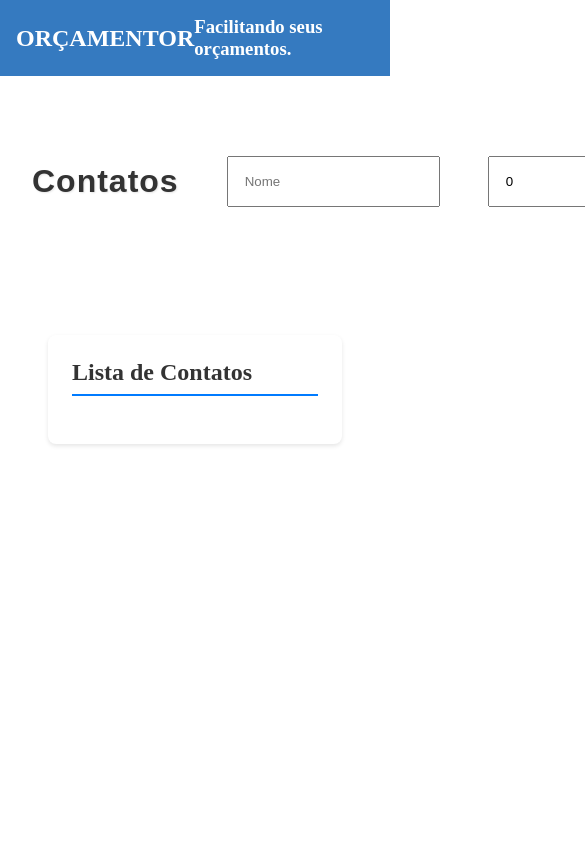
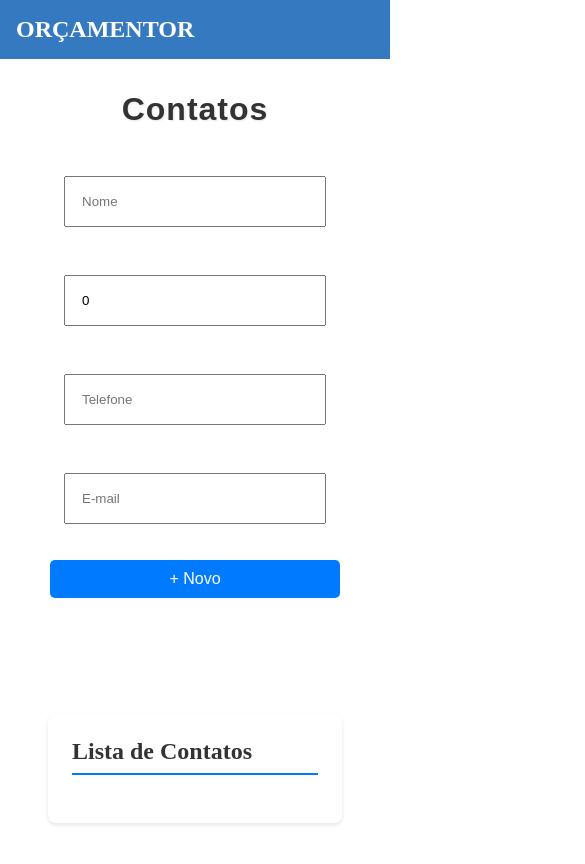
Before and after one commit to boorgees/Orcamento, an Angular app: page / in a window 390 px wide. Shown: the top 864 px of the page, 585 px wide, since content can reach past the window. Built offline with nearby package versions, Linux system fonts and the light colour scheme.

Commit message:
ajuste de css

```diff
--- a/src/app/container/container.component.css
+++ b/src/app/container/container.component.css
@@ -49,6 +49,12 @@ button {
     gap: 1rem;
     padding: 1rem;
     margin: 1rem;
+    width: fit-content;
+    width: 100%;
+    flex-wrap: wrap;
+    /* Permite que os itens se ajustem em várias linhas, se necessário */
+    justify-content: space-between;
+    /* Ajusta o espaçamento entre os itens */
 }
 
 h1 {
@@ -67,3 +73,13 @@ h1 {
     text-underline-style: solid;
 
 }
+
+@media (max-width: 450px) {
+
+    .container__body,
+    .container__header,
+    .container__content {
+        display: flex;
+        flex-direction: column;
+    }
+}
--- a/src/app/container/container.component.html
+++ b/src/app/container/container.component.html
@@ -7,7 +7,6 @@
             <!-- <input type="date" placeholder="Data" class="container__input" [(ngModel)]="data" /> -->
             <input type="tel" placeholder="Telefone" class="container__input" [(ngModel)]="telefone" />
             <input type="email" placeholder="E-mail" class="container__input" [(ngModel)]="email" />
-
             <button type="button" id="btnAdd" (click)="addToList()">+ Novo</button>
         </div>
     </section>
--- a/src/app/nav/nav.component.css
+++ b/src/app/nav/nav.component.css
@@ -1,8 +1,15 @@
 .nav__header {
     display: flex;
+    flex-grow: 1;
     justify-content: space-between;
     align-items: center;
     padding: 1rem;
     background-color: #357ac0;
     color: white;
 }
+
+@media (max-width: 450px) {
+    h3 {
+        display: none;
+    }
+}
```
